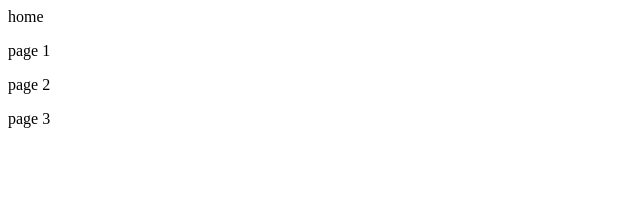
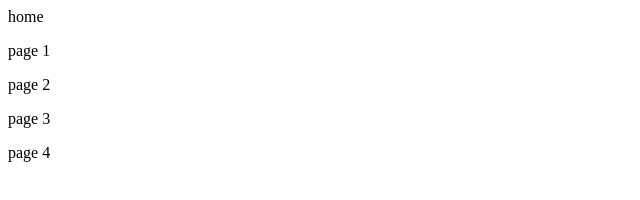
Before and after one commit to Paramaporn1991/iot-project, a plain HTML site: page index.html in a window 1280 px wide. Shown: the full height of the page, 0-640 px from the left. Drawn offline with Linux system fonts and the light colour scheme.

Commit message:
Update index.html

```diff
--- a/index.html
+++ b/index.html
@@ -7,8 +7,10 @@
 	<p> page 1 </p>
 	<p> page 2 </p>
 	<p> page 3 </p>
+	<p> page 4 </p>
 
 
 </body>
 
+
 </html>
```
